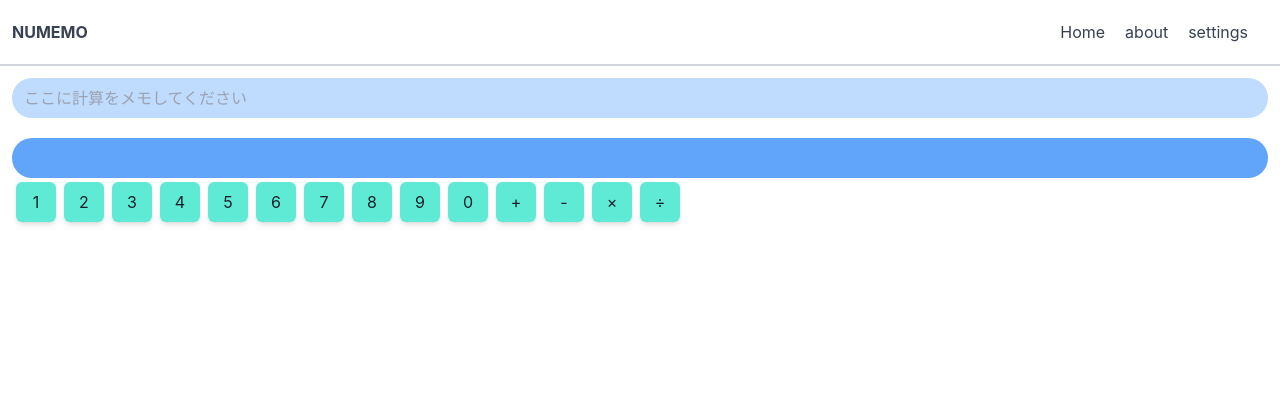
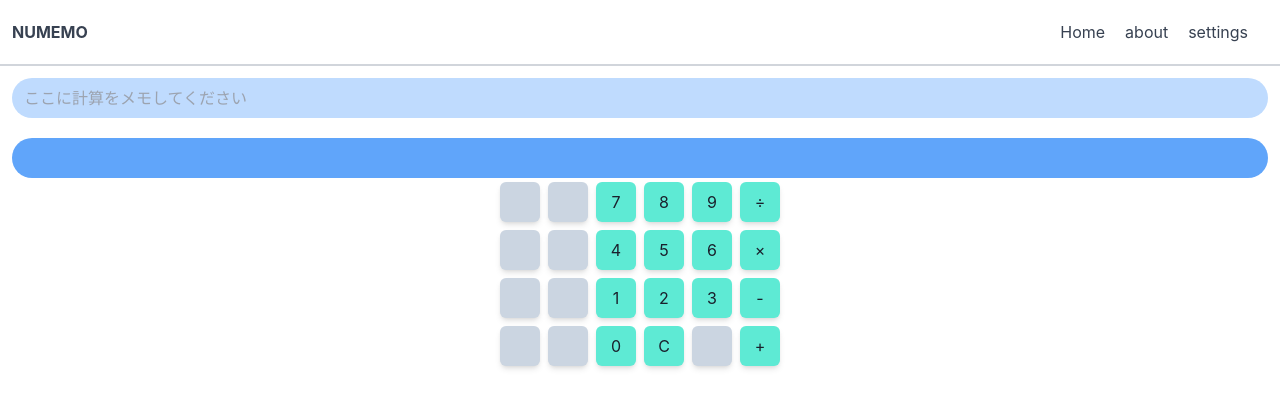
Before and after one commit to akiprogramming/numemo_test, a React (Vite) app: page / in a window 1280 px wide. Shown: the top 408 px of the page. Built offline with nearby package versions, Linux system fonts and the light colour scheme.

Commit message:
💄 キーボード配列の整頓ロジック追加

```diff
--- a/src/components/Keyboard.tsx
+++ b/src/components/Keyboard.tsx
@@ -2,39 +2,73 @@ type Props = {
   setData: (value: string) => void;
   currentValue: string;
 };
+
+const btnDisplayOrder = [
+  ...[" ", " ", "7", "8", "9", "÷"],
+  ...[" ", " ", "4", "5", "6", "×"],
+  ...[" ", " ", "1", "2", "3", "-"],
+  ...[" ", " ", "0", "C", " ", "+"],
+];
 
 export function Keyboard({ setData, currentValue }: Props) {
   const handleClickKeyboard = (value: string) => {
     setData(currentValue + value);
   };
   return (
-    <div>
-      {[
-        "1",
-        "2",
-        "3",
-        "4",
-        "5",
-        "6",
-        "7",
-        "8",
-        "9",
-        "0",
-        "+",
-        "-",
-        "×",
-        "÷",
-      ].map((v) => {
+    <div className="mx-auto grid max-w-fit select-none grid-cols-6 grid-rows-4 items-center gap-0">
+      {btnDisplayOrder.map((btn, i) => {
+        switch (btn) {
+          case "C":
             return (
               <button
-            key={v}
-            onClick={() => handleClickKeyboard(v)}
+                key={btn}
+                onClick={() => {
+                  setData("");
+                }}
                 className="m-1 h-10 w-10 rounded-md bg-teal-300 shadow-md transition-all active:bg-teal-100 active:shadow-none"
               >
-            {v}
+                {btn}
               </button>
             );
+          case " ":
+          case "":
+            return (
+              <span
+                key={`empty${i}`}
+                className=" mx-auto h-10 w-10 rounded-md bg-slate-300 shadow-md transition-all active:shadow-none"
+              ></span>
+            );
+          default:
+            return (
+              <button
+                key={`btn${btn}`}
+                onClick={() => handleClickKeyboard(btn)}
+                className=" mx-auto h-10 w-10 rounded-md bg-teal-300 shadow-md transition-all active:bg-teal-100 active:shadow-none"
+              >
+                {btn}
+              </button>
+            );
+        }
       })}
+
+      {/* {[
+          {
+            label: "C",
+            pressFunc: () => {
+              setData("");
+            },
+          },
+        ].map((btn) => {
+          return (
+            <button
+              key={btn.label}
+              onClick={btn.pressFunc}
+              className="m-1 h-10 w-10 rounded-md bg-teal-300 shadow-md transition-all active:bg-teal-100 active:shadow-none"
+            >
+              {btn.label}
+            </button>
+          );
+        })} */}
     </div>
   );
 }
```
Lines whose indentation alone changed are shown as unchanged.
